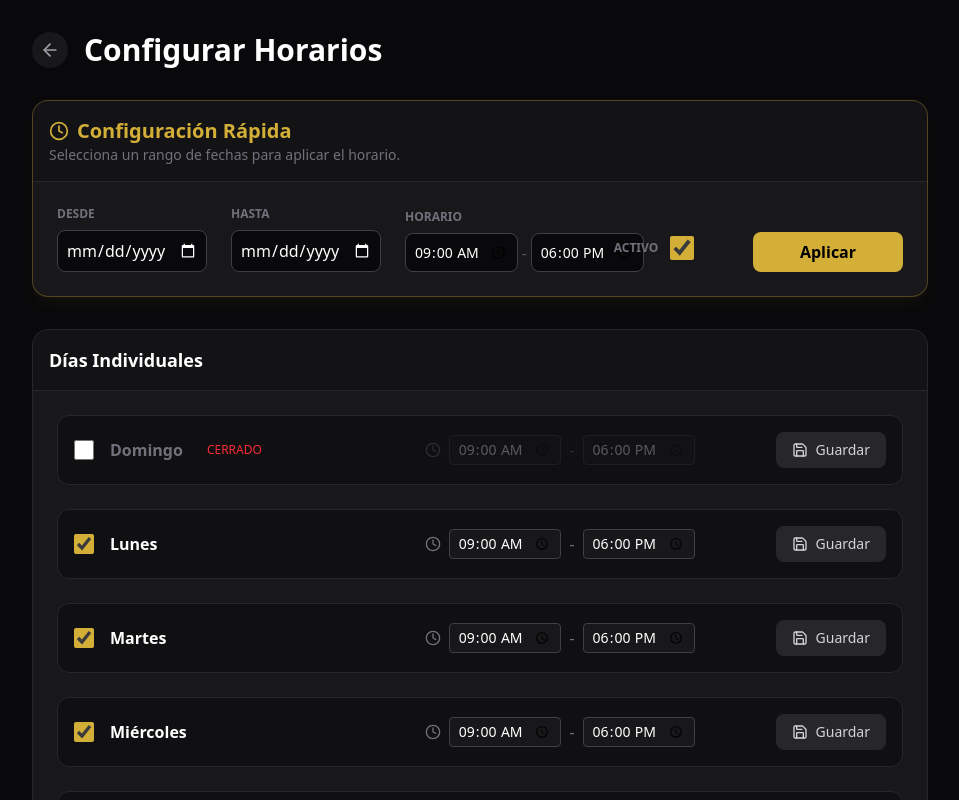
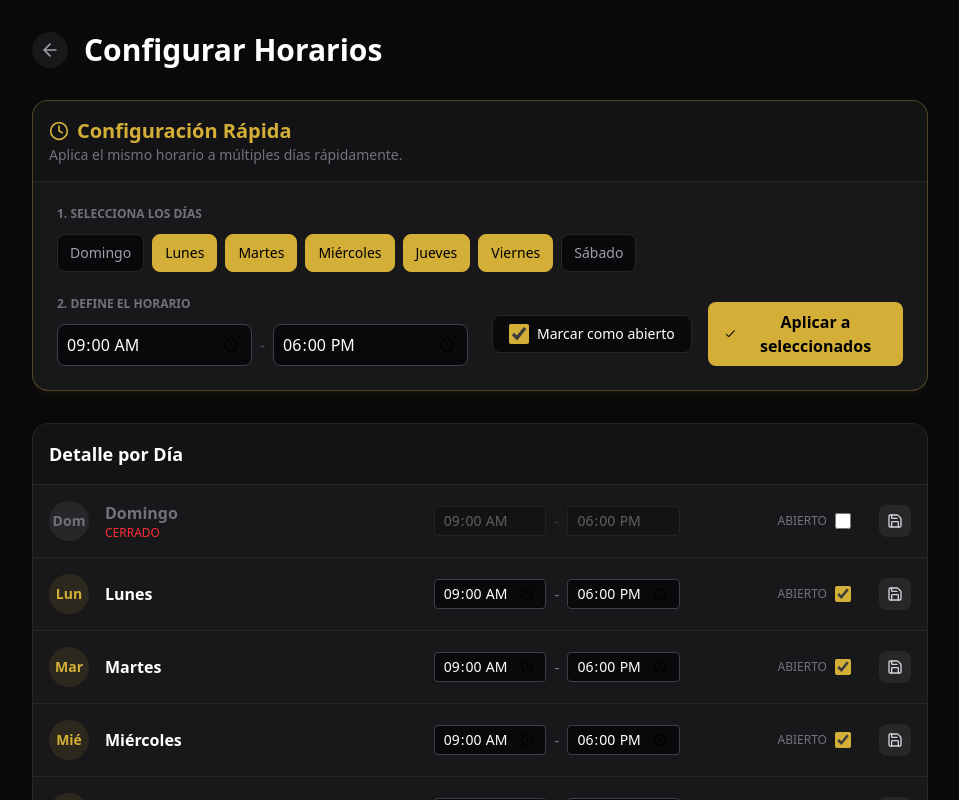
Before and after one commit to jazelams/app-mdbarber, a Next.js app: page /admin/horarios in a window 1280 px wide. Shown: the top 800 px of the page, without its empty margins (160-1119 px from the left). Built offline with nearby package versions, Linux system fonts and the light colour scheme; no server answers.

Commit message:
Funcionm simple de manejo de horarios

```diff
--- a/app/admin/horarios/page.tsx
+++ b/app/admin/horarios/page.tsx
@@ -2,7 +2,7 @@
 
 import { useState, useEffect } from "react";
 import Link from "next/link";
-import { Clock, Save, ArrowLeft } from "lucide-react";
+import { Clock, Save, ArrowLeft, Check } from "lucide-react";
 
 interface ScheduleDay {
     diaSemana: number;
@@ -22,7 +22,6 @@ export default function SchedulePage() {
         fetch('/api/admin/schedule')
             .then(res => res.json())
             .then(data => {
-                // 1. Crear estructura base para los 7 días
                 const fullWeek = DAYS.map((_, index) => ({
                     diaSemana: index,
                     horaInicio: "09:00",
@@ -30,7 +29,6 @@ export default function SchedulePage() {
                     activo: index !== 0 // Domingo cerrado por defecto
                 }));
 
-                // 2. Si hay datos guardados, sobrescribir los días correspondientes
                 if (Array.isArray(data)) {
                     data.forEach((savedDay: ScheduleDay) => {
                         const index = savedDay.diaSemana;
@@ -53,7 +51,6 @@ export default function SchedulePage() {
                 headers: { 'Content-Type': 'application/json' },
                 body: JSON.stringify(day)
             });
-            // Feedback visual simple
             alert(`Horario de ${DAYS[day.diaSemana]} guardado.`);
         } catch (e) {
             alert('Error al guardar');
@@ -68,37 +65,35 @@ export default function SchedulePage() {
         setSchedules(newSchedules);
     };
 
-    // State for Quick Config
+    // --- Quick Config State ---
     const [quickConfig, setQuickConfig] = useState({
-        startDate: "",
-        endDate: "",
         startTime: "09:00",
         endTime: "18:00",
         active: true
     });
+    // Array of selected day indexes (0-6)
+    const [selectedDays, setSelectedDays] = useState<number[]>([1, 2, 3, 4, 5]); // L-V default
     const [applyingBulk, setApplyingBulk] = useState(false);
 
+    const toggleDaySelection = (dayIndex: number) => {
+        setSelectedDays(prev =>
+            prev.includes(dayIndex)
+                ? prev.filter(d => d !== dayIndex)
+                : [...prev, dayIndex]
+        );
+    };
+
     const handleBulkApply = async () => {
-        if (!quickConfig.startDate || !quickConfig.endDate) {
-            alert("Por favor selecciona una fecha de inicio y fin.");
+        if (selectedDays.length === 0) {
+            alert("Selecciona al menos un día para aplicar los cambios.");
             return;
         }
 
         setApplyingBulk(true);
         try {
-            // Create date objects ensuring local time interpretation (formatting as YYYY-MM-DD usually works with input date)
-            const start = new Date(quickConfig.startDate + 'T00:00:00');
-            const end = new Date(quickConfig.endDate + 'T00:00:00');
+            const updates: ScheduleDay[] = [];
 
-            const daysToUpdate = new Set<number>();
-
-            // Iterate loop
-            for (let d = new Date(start); d <= end; d.setDate(d.getDate() + 1)) {
-                daysToUpdate.add(d.getDay());
-            }
-
-            const updates: ScheduleDay[] = [];
-            daysToUpdate.forEach(dayIndex => {
+            selectedDays.forEach(dayIndex => {
                 updates.push({
                     diaSemana: dayIndex,
                     horaInicio: quickConfig.startTime,
@@ -107,7 +102,7 @@ export default function SchedulePage() {
                 });
             });
 
-            // Execute all updates
+            // Execute updates to backend
             await Promise.all(updates.map(day =>
                 fetch('/api/admin/schedule', {
                     method: 'POST',
@@ -116,14 +111,14 @@ export default function SchedulePage() {
                 })
             ));
 
-            // Refresh local state
+            // Refresh local state without reloading
             const newSchedules = [...schedules];
             updates.forEach(update => {
                 newSchedules[update.diaSemana] = update;
             });
             setSchedules(newSchedules);
 
-            alert("Horarios actualizados correctamente.");
+            alert("Horarios aplicados correctamente a los días seleccionados.");
         } catch (error) {
             console.error(error);
             alert("Error al aplicar configuración.");
@@ -151,113 +146,136 @@ export default function SchedulePage() {
                             <Clock className="w-5 h-5" />
                             Configuración Rápida
                         </h2>
-                        <p className="text-zinc-500 text-sm">Selecciona un rango de fechas para aplicar el horario.</p>
+                        <p className="text-zinc-500 text-sm">Aplica el mismo horario a múltiples días rápidamente.</p>
                     </div>
-                    <div className="p-6 grid gap-6 md:grid-cols-2 lg:grid-cols-5 items-end">
-                        <div className="flex flex-col gap-2">
-                            <label className="text-xs font-bold text-zinc-500 uppercase">Desde</label>
-                            <input
-                                type="date"
-                                value={quickConfig.startDate}
-                                onChange={(e) => setQuickConfig({ ...quickConfig, startDate: e.target.value })}
-                                className="bg-zinc-950 border border-zinc-700 rounded-lg p-2 text-white outline-none focus:border-[#D4AF37] w-full"
-                                style={{ colorScheme: 'dark' }}
-                            />
+
+                    <div className="p-6 space-y-6">
+                        {/* 1. Select Days */}
+                        <div>
+                            <label className="text-xs font-bold text-zinc-500 uppercase block mb-3">1. Selecciona los días</label>
+                            <div className="flex flex-wrap gap-2">
+                                {DAYS.map((day, index) => {
+                                    const isSelected = selectedDays.includes(index);
+                                    return (
+                                        <button
+                                            key={index}
+                                            onClick={() => toggleDaySelection(index)}
+                                            className={`
+                                                px-3 py-2 rounded-lg text-sm font-medium transition-all border
+                                                ${isSelected
+                                                    ? 'bg-[#D4AF37] text-black border-[#D4AF37]'
+                                                    : 'bg-zinc-950 text-zinc-400 border-zinc-800 hover:border-zinc-600'}
+                                            `}
+                                        >
+                                            {day}
+                                        </button>
+                                    );
+                                })}
                             </div>
-                        <div className="flex flex-col gap-2">
-                            <label className="text-xs font-bold text-zinc-500 uppercase">Hasta</label>
-                            <input
-                                type="date"
-                                value={quickConfig.endDate}
-                                onChange={(e) => setQuickConfig({ ...quickConfig, endDate: e.target.value })}
-                                className="bg-zinc-950 border border-zinc-700 rounded-lg p-2 text-white outline-none focus:border-[#D4AF37] w-full"
-                                style={{ colorScheme: 'dark' }}
-                            />
                         </div>
-                        <div className="flex flex-col gap-2">
-                            <label className="text-xs font-bold text-zinc-500 uppercase">Horario</label>
-                            <div className="flex items-center gap-1">
+
+                        {/* 2. Configure Time */}
+                        <div className="grid grid-cols-1 md:grid-cols-2 gap-6 items-end">
+                            <div>
+                                <label className="text-xs font-bold text-zinc-500 uppercase block mb-3">2. Define el horario</label>
+                                <div className="flex items-center gap-2">
                                     <input
                                         type="time"
                                         value={quickConfig.startTime}
                                         onChange={(e) => setQuickConfig({ ...quickConfig, startTime: e.target.value })}
-                                    className="bg-zinc-950 border border-zinc-700 rounded-lg p-2 text-white w-full text-sm outline-none focus:border-[#D4AF37]"
+                                        className="flex-1 bg-zinc-950 border border-zinc-700 rounded-lg p-2 text-white outline-none focus:border-[#D4AF37]"
                                     />
                                     <span className="text-zinc-600">-</span>
                                     <input
                                         type="time"
                                         value={quickConfig.endTime}
                                         onChange={(e) => setQuickConfig({ ...quickConfig, endTime: e.target.value })}
-                                    className="bg-zinc-950 border border-zinc-700 rounded-lg p-2 text-white w-full text-sm outline-none focus:border-[#D4AF37]"
+                                        className="flex-1 bg-zinc-950 border border-zinc-700 rounded-lg p-2 text-white outline-none focus:border-[#D4AF37]"
                                     />
                                 </div>
                             </div>
-                        <div className="flex flex-col gap-2 justify-center pb-3 items-center">
-                            <label className="flex items-center gap-2 cursor-pointer" title="Habilitar/Deshabilitar">
-                                <span className="text-xs font-bold text-zinc-500 uppercase mr-1">Activo</span>
+
+                            <div className="flex items-center gap-4">
+                                <label className="flex items-center gap-2 cursor-pointer bg-zinc-950 border border-zinc-800 px-4 py-2 rounded-lg hover:border-[#D4AF37]/50 transition-colors" title="Habilitar/Deshabilitar">
                                     <input
                                         type="checkbox"
                                         checked={quickConfig.active}
                                         onChange={(e) => setQuickConfig({ ...quickConfig, active: e.target.checked })}
-                                    className="w-6 h-6 accent-[#D4AF37] rounded cursor-pointer"
+                                        className="w-5 h-5 accent-[#D4AF37] rounded cursor-pointer"
                                     />
+                                    <span className="text-sm font-medium text-white">Marcar como abierto</span>
                                 </label>
-                        </div>
-                        <div>
+
                                 <button
                                     onClick={handleBulkApply}
                                     disabled={applyingBulk}
-                                className="w-full bg-[#D4AF37] text-black font-bold py-2 px-4 rounded-lg hover:bg-[#FCC200] transition-colors disabled:opacity-50"
+                                    className="flex-1 bg-[#D4AF37] text-black font-bold py-2 px-4 rounded-lg hover:bg-[#FCC200] transition-colors disabled:opacity-50 flex justify-center items-center gap-2"
                                 >
-                                {applyingBulk ? 'Aplicando...' : 'Aplicar'}
+                                    {applyingBulk ? 'Aplicando...' : (
+                                        <>
+                                            <Check className="w-4 h-4" />
+                                            Aplicar a seleccionados
+                                        </>
+                                    )}
                                 </button>
                             </div>
                         </div>
                     </div>
-
-                <div className="bg-zinc-900 border border-zinc-800 rounded-2xl overflow-hidden s-p-6">
-                    <div className="p-4 border-b border-zinc-800 bg-zinc-950/30">
-                        <h3 className="text-lg font-bold text-white">Días Individuales</h3>
-                    </div>
-                    <div className="p-6 grid gap-6">
-                        {schedules.map((day, index) => (
-                            <div key={index} className="flex flex-col md:flex-row items-center justify-between gap-4 p-4 bg-zinc-950/50 rounded-xl border border-zinc-800">
-                                <div className="flex items-center gap-4 w-full md:w-1/3">
-                                    <input
-                                        type="checkbox"
-                                        checked={day.activo}
-                                        onChange={(e) => updateState(index, 'activo', e.target.checked)}
-                                        className="w-5 h-5 accent-[#D4AF37] rounded cursor-pointer"
-                                    />
-                                    <span className={`font-bold ${day.activo ? 'text-white' : 'text-zinc-500'}`}>{DAYS[day.diaSemana]}</span>
-                                    {!day.activo && <span className="text-xs text-red-500 font-medium ml-2">CERRADO</span>}
                 </div>
 
-                                <div className={`flex items-center gap-2 w-full md:w-1/3 ${!day.activo ? 'opacity-30 pointer-events-none' : ''}`}>
-                                    <Clock className="w-4 h-4 text-zinc-500" />
+                <div className="bg-zinc-900 border border-zinc-800 rounded-2xl overflow-hidden">
+                    <div className="p-4 border-b border-zinc-800 bg-zinc-950/30">
+                        <h3 className="text-lg font-bold text-white">Detalle por Día</h3>
+                    </div>
+                    <div className="divide-y divide-zinc-800">
+                        {schedules.map((day, index) => (
+                            <div key={index} className="flex flex-col md:flex-row items-center justify-between gap-4 p-4 hover:bg-zinc-800/20 transition-colors">
+                                <div className="flex items-center gap-4 w-full md:w-1/3">
+                                    <div className={`
+                                        w-10 h-10 rounded-full flex items-center justify-center font-bold text-sm
+                                        ${day.activo ? 'bg-[#D4AF37]/10 text-[#D4AF37]' : 'bg-zinc-800 text-zinc-500'}
+                                    `}>
+                                        {DAYS[day.diaSemana].substring(0, 3)}
+                                    </div>
+                                    <div>
+                                        <span className={`font-bold ${day.activo ? 'text-white' : 'text-zinc-500'}`}>{DAYS[day.diaSemana]}</span>
+                                        {!day.activo && <p className="text-xs text-red-500 font-medium">CERRADO</p>}
+                                    </div>
+                                </div>
+
+                                <div className={`flex items-center gap-2 w-full md:w-1/3 justify-center ${!day.activo ? 'opacity-30 pointer-events-none' : ''}`}>
                                     <input
                                         type="time"
                                         value={day.horaInicio}
                                         onChange={(e) => updateState(index, 'horaInicio', e.target.value)}
-                                        className="bg-zinc-900 border border-zinc-700 rounded px-2 py-1 text-white text-sm"
+                                        className="bg-zinc-950 border border-zinc-700 rounded px-2 py-1 text-white text-sm focus:border-[#D4AF37] outline-none"
                                     />
                                     <span className="text-zinc-500">-</span>
                                     <input
                                         type="time"
                                         value={day.horaFin}
                                         onChange={(e) => updateState(index, 'horaFin', e.target.value)}
-                                        className="bg-zinc-900 border border-zinc-700 rounded px-2 py-1 text-white text-sm"
+                                        className="bg-zinc-950 border border-zinc-700 rounded px-2 py-1 text-white text-sm focus:border-[#D4AF37] outline-none"
                                     />
                                 </div>
 
-                                <div className="w-full md:w-auto">
+                                <div className="w-full md:w-auto flex justify-end gap-3">
+                                    <label className="flex items-center gap-2 cursor-pointer md:mr-4">
+                                        <span className="text-xs text-zinc-500 uppercase">Abierto</span>
+                                        <input
+                                            type="checkbox"
+                                            checked={day.activo}
+                                            onChange={(e) => updateState(index, 'activo', e.target.checked)}
+                                            className="w-4 h-4 accent-[#D4AF37]"
+                                        />
+                                    </label>
                                     <button
                                         onClick={() => handleSave(day)}
                                         disabled={saving}
-                                        className="w-full md:w-auto px-4 py-2 bg-zinc-800 hover:bg-[#D4AF37] hover:text-black text-zinc-300 rounded-lg text-sm font-medium transition-colors flex items-center justify-center gap-2 group"
+                                        className="p-2 bg-zinc-800 hover:bg-white hover:text-black text-zinc-300 rounded-lg transition-colors"
+                                        title="Guardar cambios individuales"
                                     >
                                         <Save className="w-4 h-4" />
-                                        Guardar
                                     </button>
                                 </div>
                             </div>
```
Lines whose indentation alone changed are shown as unchanged.
